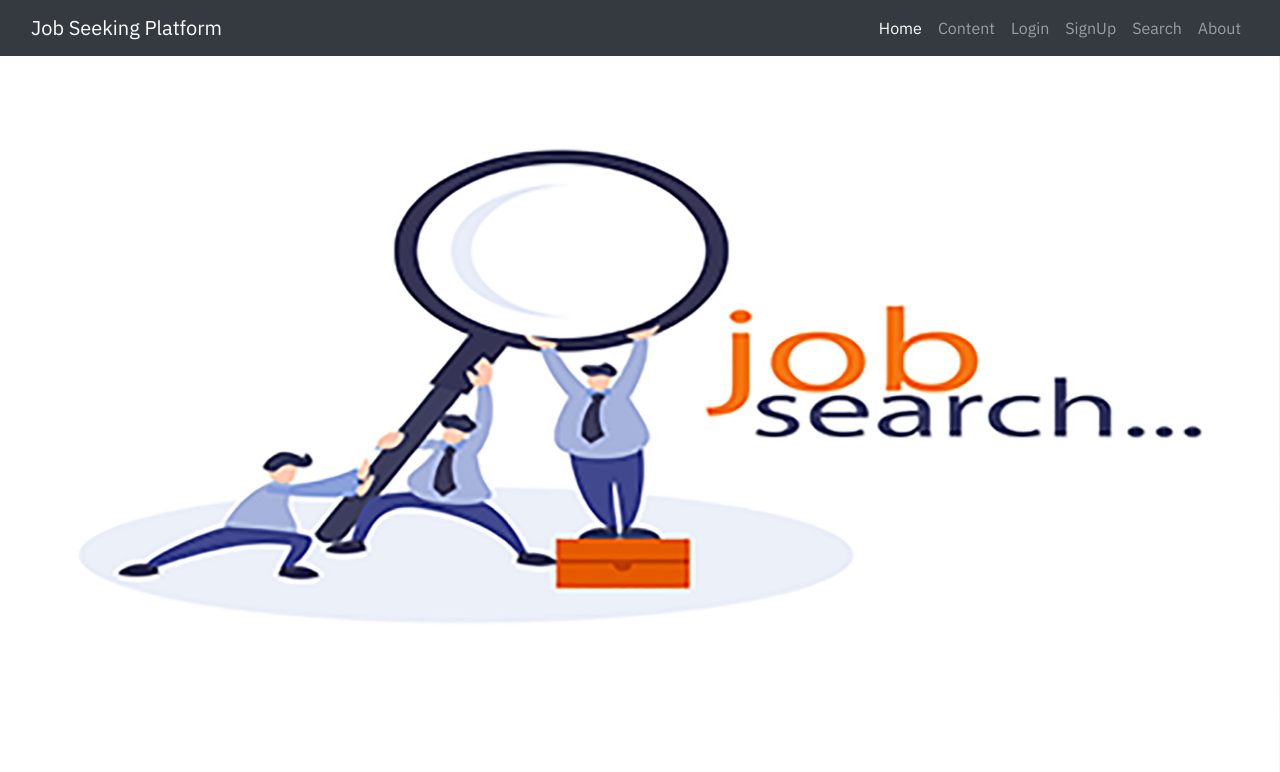
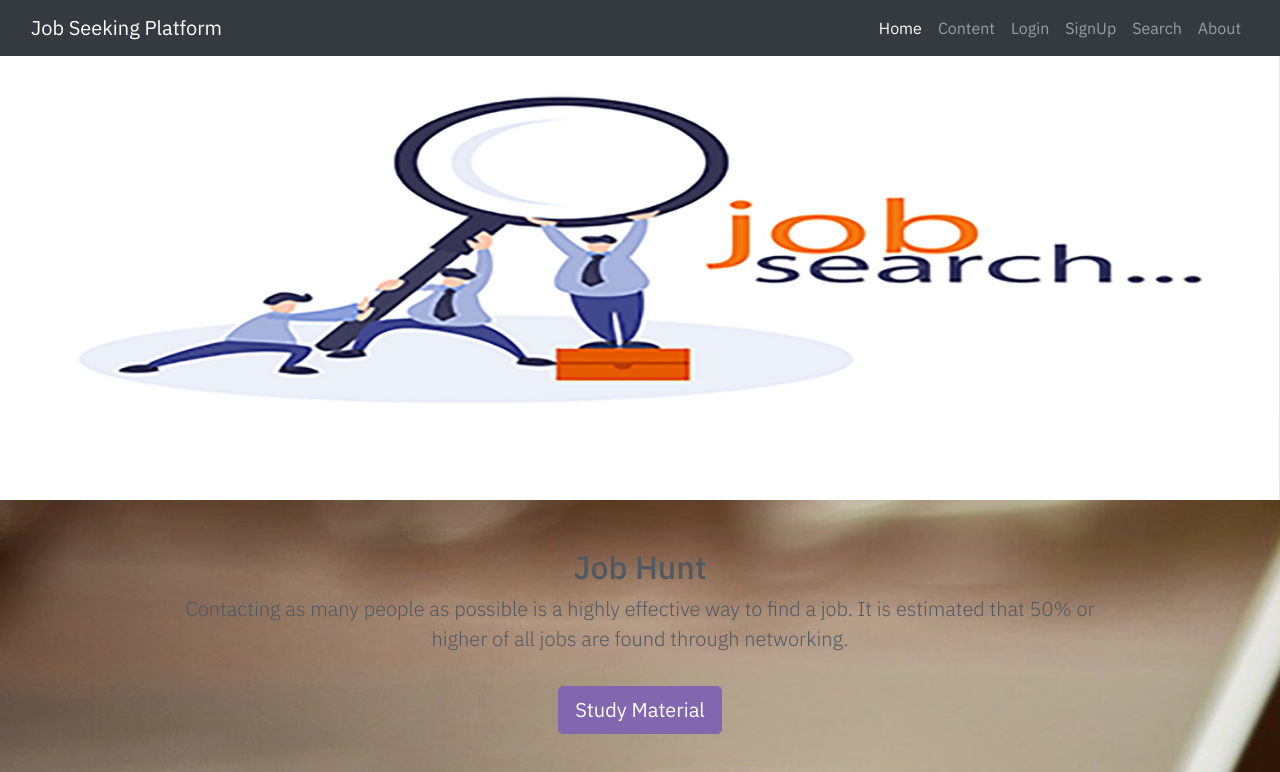
Before and after one commit to Project-DDUC/job-website, a PHP site: page / in a window 1280 px wide. Shown: the top 772 px of the page. Run offline with PHP 8.4, Linux system fonts and the light colour scheme; some libraries are stand-ins or nearby versions.

Commit message:
Update index.php

```diff
--- a/index.php
+++ b/index.php
@@ -10,8 +10,8 @@
 	<!--- Image Slider -->
 	<div class="carousel slide" data-ride="carousel">
 		<div class="carousel-inner">
-			<div class="carousel-item active"><img src="back.png"></div>
-			<div class="carousel-item"><img src="b2.jpg"></div>
+			<div class="carousel-item active"><img src="back.png" style="width:100%;height:500px;"></div>
+			<div class="carousel-item"><img src="b2.jpg" style="width:100%;height:500px;"></div>
 
 		</div>
 	</div>
```
